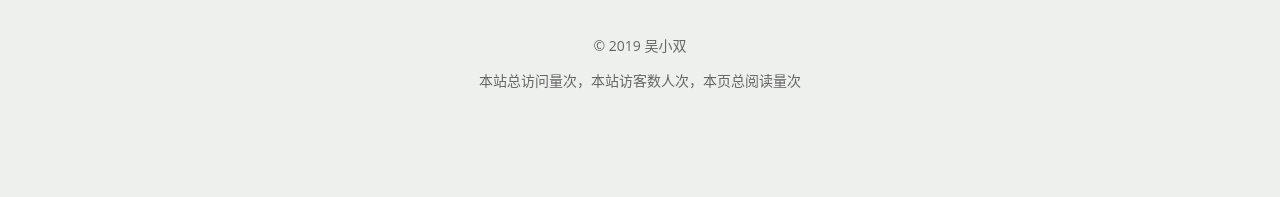
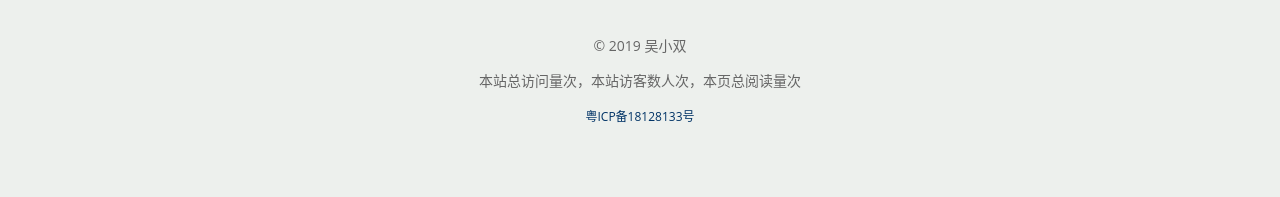
Before and after one commit to masterhHy/maria-blog, a Jekyll site: the page built from index.html, in a window 1280 px wide. Shown: the part 1677-1874 px from the top of the page. Built offline with Jekyll 4.4.1, drawn with Linux system fonts in a browser that asks for light colours; the list of posts is cut into pages by our own code; comment, search, counter and statistics services are not loaded; before the commit the page ends 1842 px from its top, so only the background shows below that.

Commit message:
Update footer.html
加备案号

```diff
--- a/_includes/footer.html
+++ b/_includes/footer.html
@@ -5,6 +5,9 @@
 <p>
     本站总访问量<span id="busuanzi_value_site_pv"></span>次，本站访客数<span id="busuanzi_value_site_uv"></span>人次，本页总阅读量<span id="busuanzi_value_page_pv"></span>次
 </p>
+    <p>
+        <a href="http://www.miitbeian.gov.cn" style="font-size: 12px;">粤ICP备18128133号</a>
+    </p>
 </footer>
 
 <script type="text/x-mathjax-config">MathJax.Hub.Config({tex2jax: {inlineMath: [['$','$']]}});</script>
```
